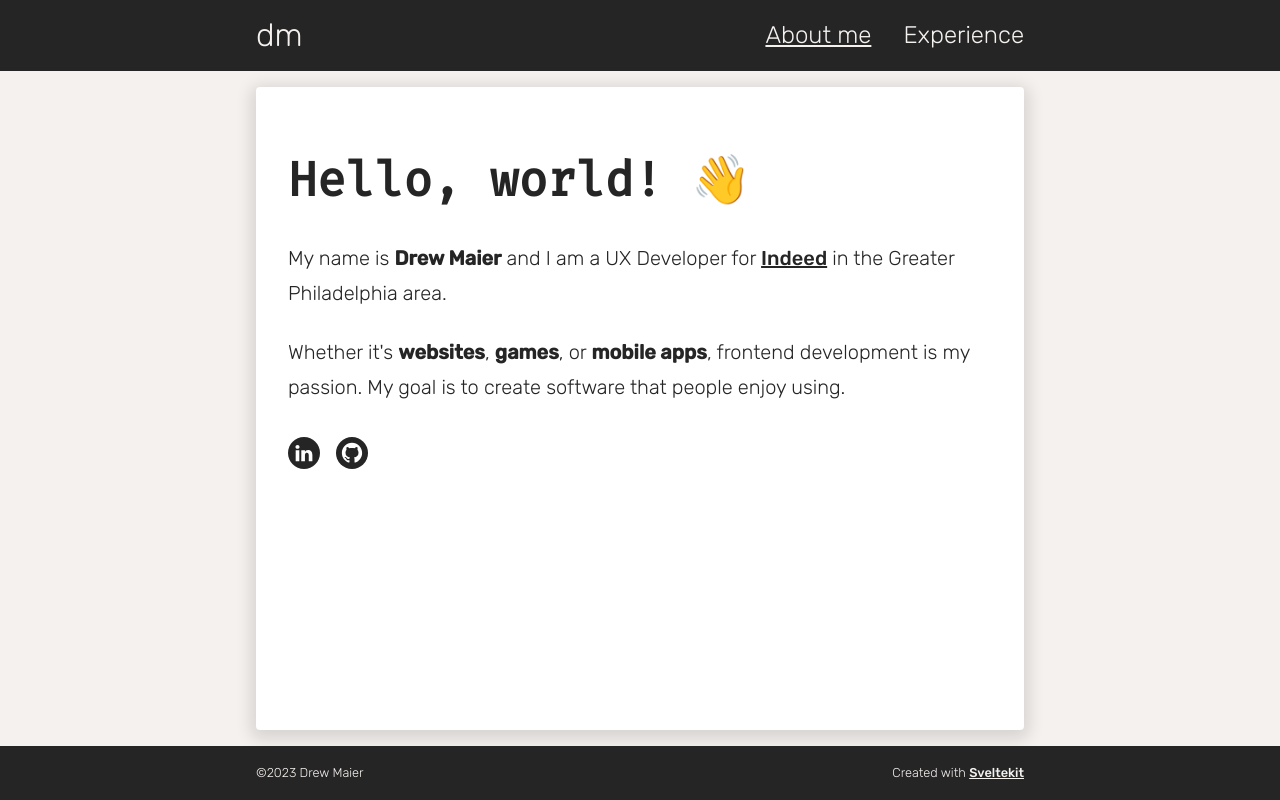
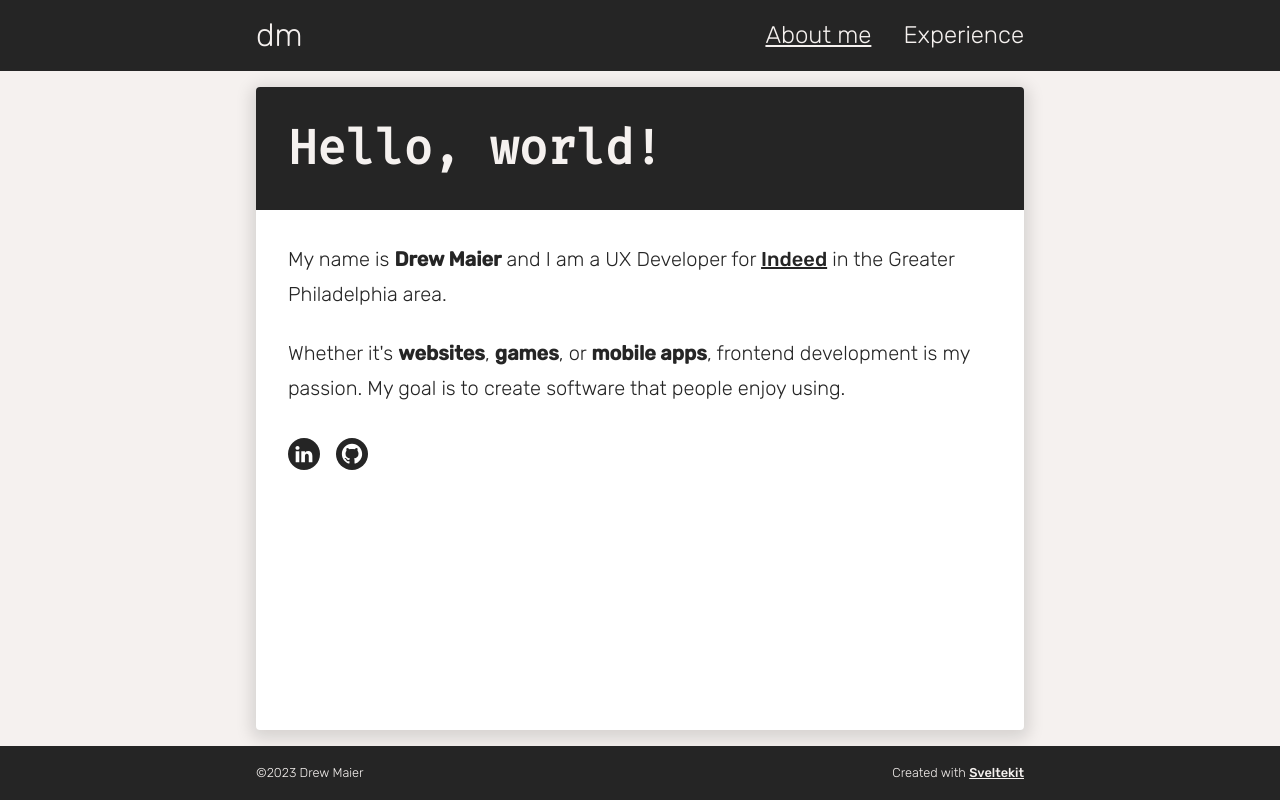
Before and after one commit to drewcmaier/portfolio, a SvelteKit app: page / in a window 1280 px wide. Built offline with nearby package versions, Linux system fonts and the light colour scheme.

Commit message:
feat: console blink styling

```diff
--- a/src/routes/+page.svelte
+++ b/src/routes/+page.svelte
@@ -4,7 +4,7 @@
 </script>
 
 <section>
-	<strong class="hello">Hello, world!&nbsp;👋</strong>
+	<strong class="hello">Hello, world!<span class="cursor">█</span></strong>
 	<p>
 		<span>My name is</span> <strong>Drew Maier</strong>
 		<span
@@ -45,7 +45,14 @@
 		display: block;
 		font-family: var(--font-mono);
 		font-size: var(--font-size-6);
-		margin: var(--spacing-5) 0;
+		padding: var(--spacing-5);
+
+		position: relative;
+		margin-inline: calc(-1 * var(--spacing-5));
+		top: calc(-1 * var(--spacing-5));
+		background-color: var(--color-primary);
+		color: var(--color-text-inverse);
+		border-radius: var(--border-radius-sm) var(--border-radius-sm) 0 0;
 	}
 
 	.contact-links {
@@ -60,4 +67,14 @@
 		padding: var(--spacing-2);
 		margin: calc(0px - var(--spacing-2));
 	}
+
+	.cursor {
+		animation: cursor-blink 1s step-start infinite;
+	}
+
+	@keyframes cursor-blink {
+		50% {
+			opacity: 0;
+		}
+	}
 </style>
```
